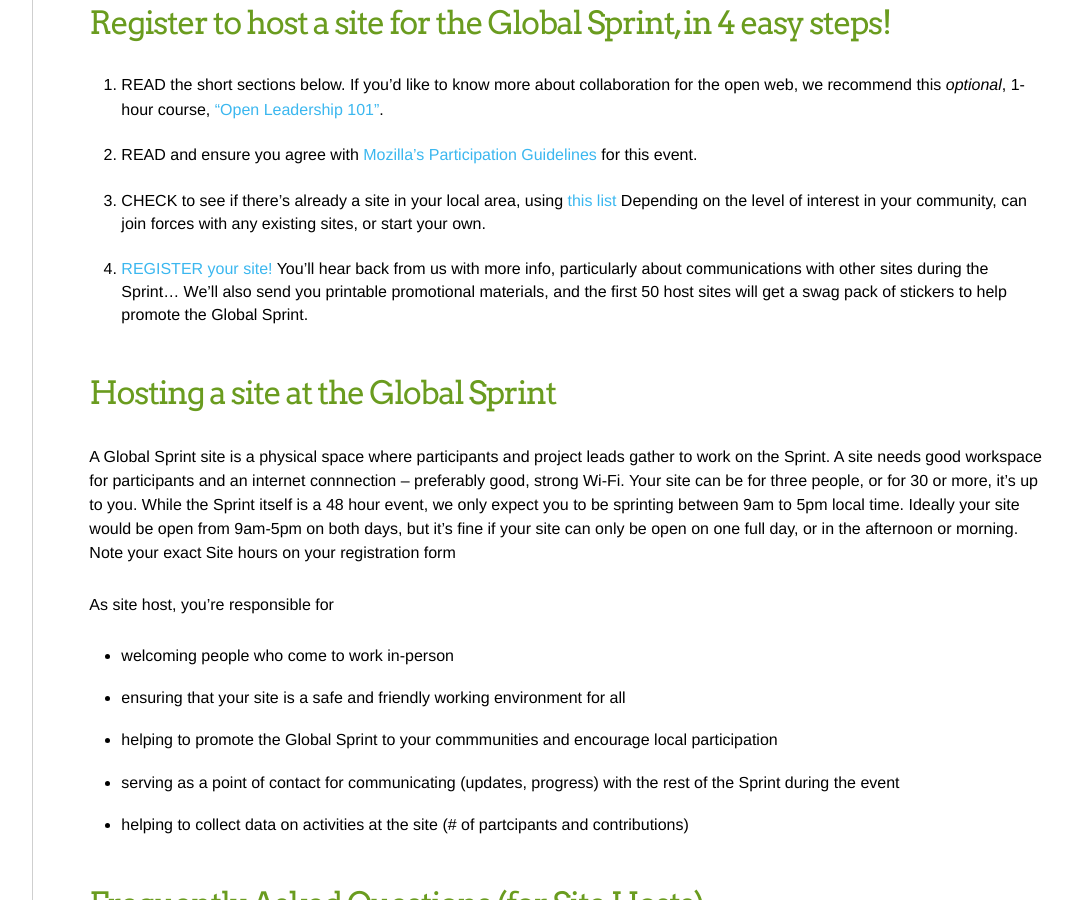
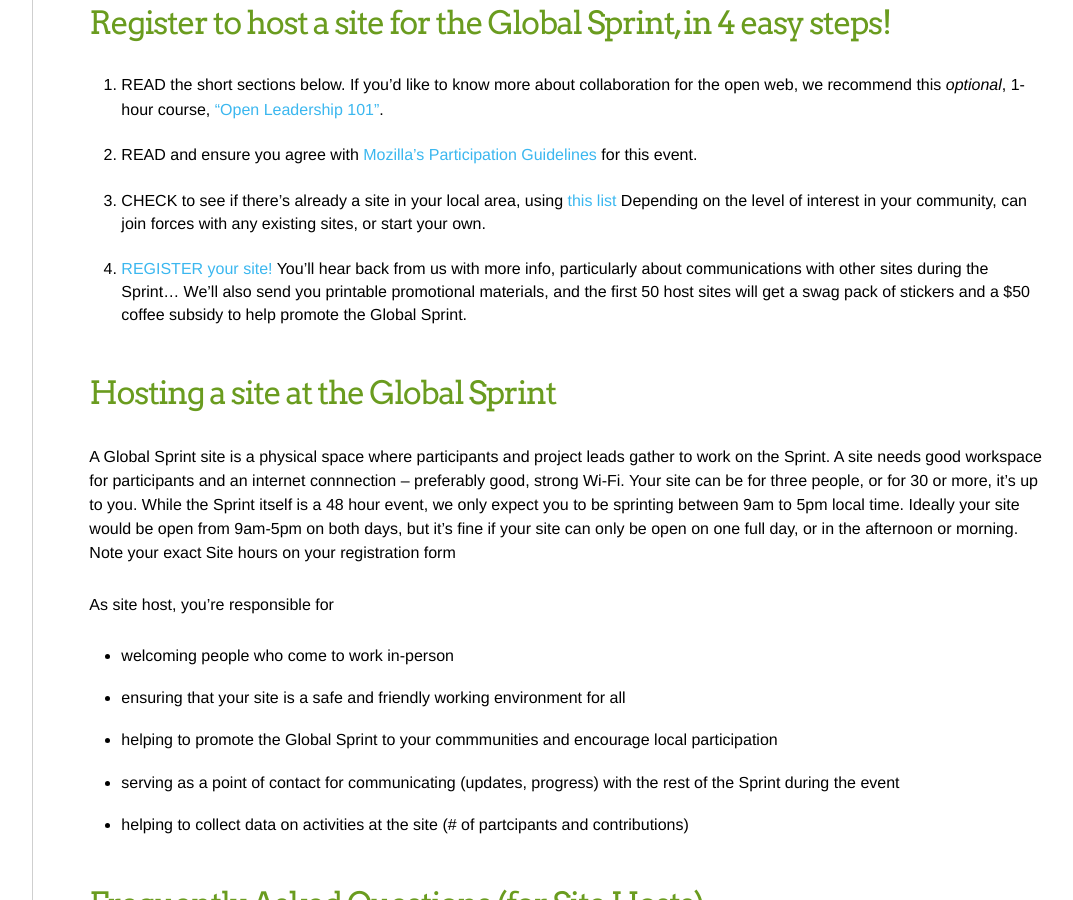
Before and after one commit to mozilla/global-sprint, a Jekyll site: the page built from _articles/site-hosts.md, in a window 1280 px wide and 900 px high, scrolled down 470 px. Shown: the whole window, without its empty margins (180-1253 px from the left). Built offline with Jekyll 4.4.1, drawn with Linux system fonts in a browser that asks for light colours; comment, search, counter and statistics services are not loaded.

Commit message:
Update site-hosts.md

```diff
--- a/_articles/site-hosts.md
+++ b/_articles/site-hosts.md
@@ -16,7 +16,7 @@ By registering for the Sprint, Site Hosts understand and agree that any data the
 1. **READ** the short sections below. If you'd like to know more about collaboration for the open web, we recommend this *optional*, 1-hour course, ["Open Leadership 101"](https://mozilla.teachable.com/p/open-leadership-101).
 2. **READ** and ensure you agree with [Mozilla's Participation Guidelines](https://www.mozilla.org/en-US/about/governance/policies/participation/) for this event.
 3. **CHECK** to see if there's already a site in your local area, using [this list](https://mozilla.github.io/global-sprint/register/) Depending on the level of interest in your community, can join forces with any existing sites, or start your own.
-4. [**REGISTER** your site!](https://goo.gl/forms/MX01siV4Je6HMYUF3) You'll hear back from us with more info, particularly about communications with other sites during the Sprint... We'll also send you printable promotional materials, and the first 50 host sites will get a swag pack of stickers to help promote the Global Sprint.
+4. [**REGISTER** your site!](https://goo.gl/forms/MX01siV4Je6HMYUF3) You'll hear back from us with more info, particularly about communications with other sites during the Sprint... We'll also send you printable promotional materials, and the first 50 host sites will get a swag pack of stickers and a $50 coffee subsidy to help promote the Global Sprint.
 
 ### Hosting a site at the Global Sprint
 
```
